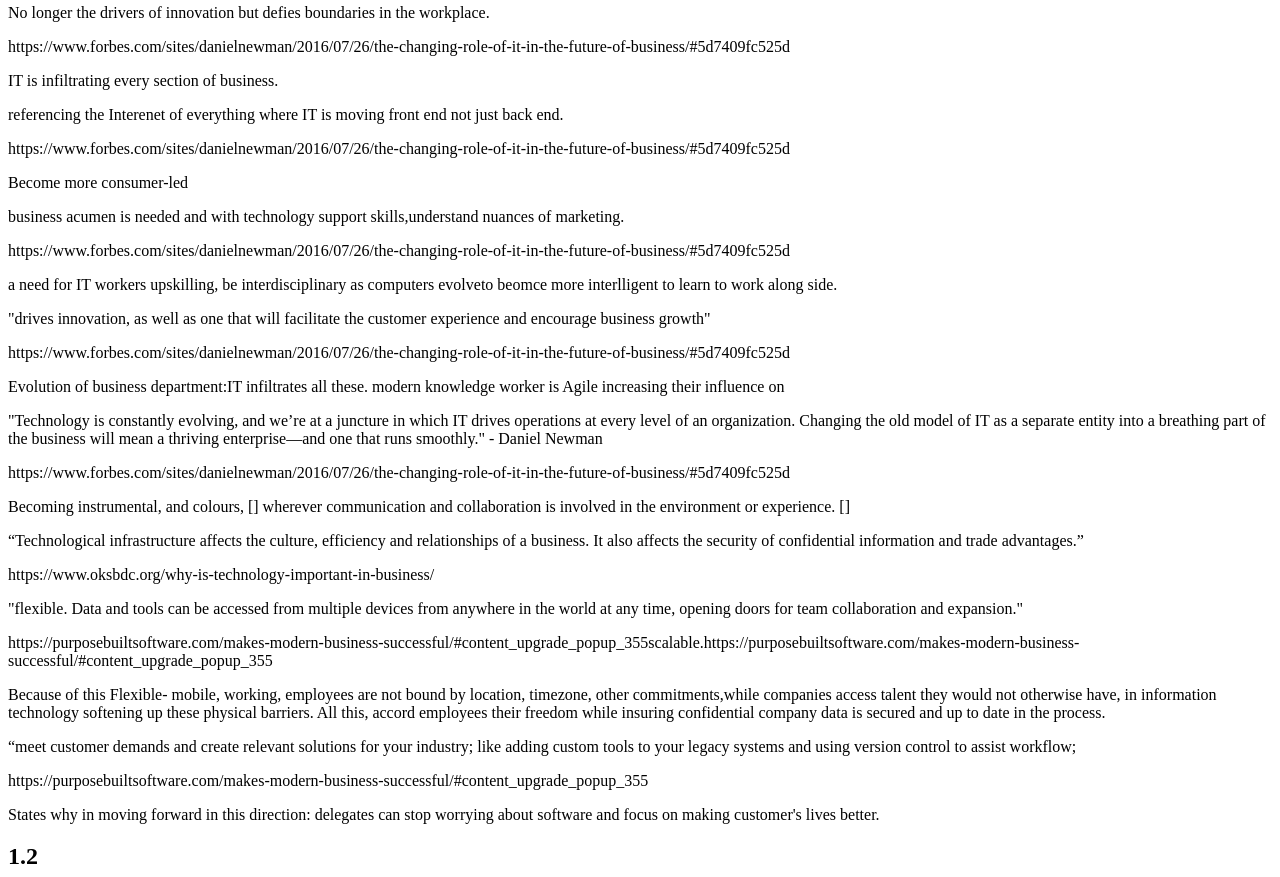
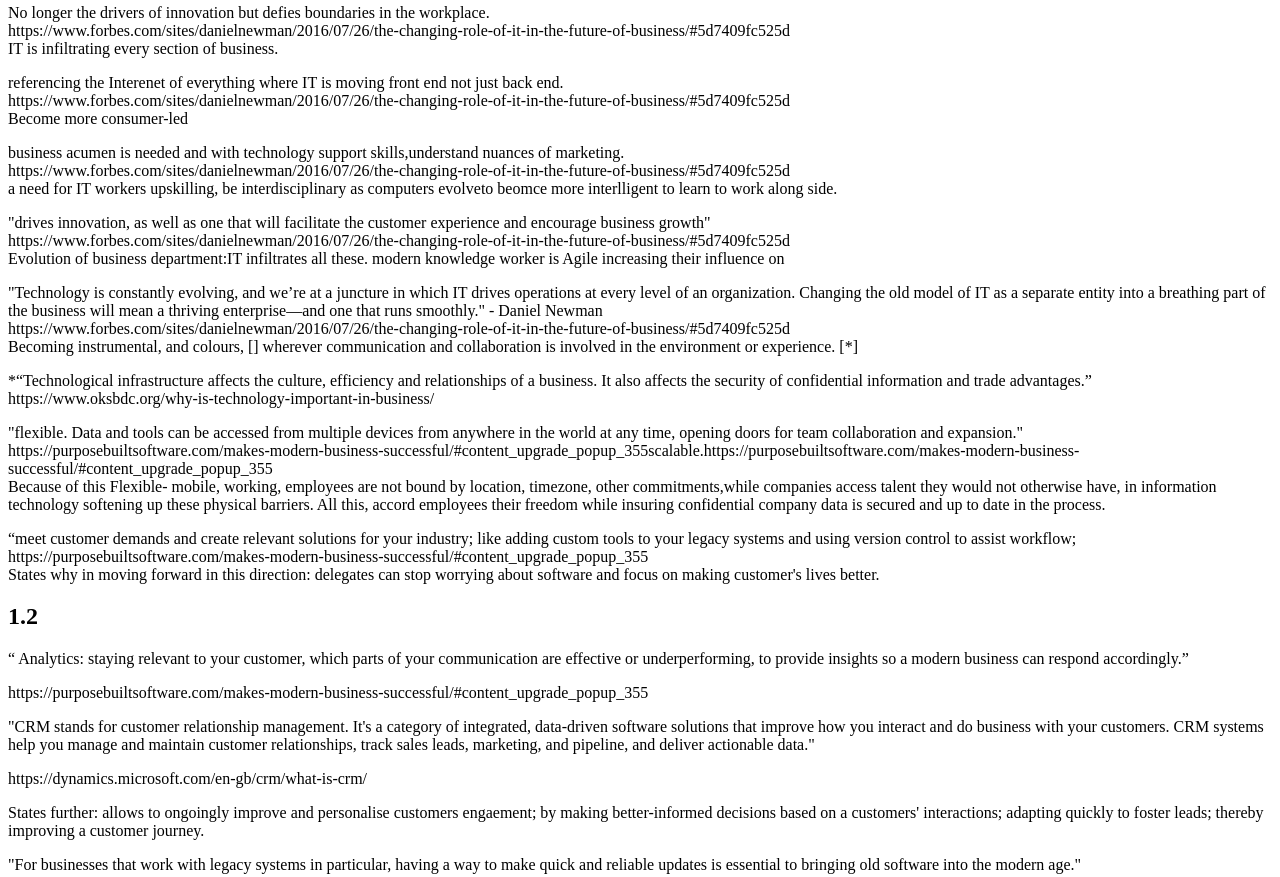
Before and after one commit to jhlsource/junhonblog, a plain HTML site: page index.html in a window 1280 px wide. Shown: the part 596-1473 px from the top of the page. Drawn offline with Linux system fonts and the light colour scheme.

Commit message:
paragraphing

```diff
--- a/index.html
+++ b/index.html
@@ -99,30 +99,37 @@
     </p>
 
 <p>     <h2>       1.1         </h2></p>
-<p>     No longer the drivers of innovation but defies boundaries in the workplace. </p>
-        <p>https://www.forbes.com/sites/danielnewman/2016/07/26/the-changing-role-of-it-in-the-future-of-business/#5d7409fc525d</p>
-        <p>
-        IT is infiltrating every section of business.</p>
-        <p>
+        <p>No longer the drivers of innovation but defies boundaries in the workplace.
+        <br>https://www.forbes.com/sites/danielnewman/2016/07/26/the-changing-role-of-it-in-the-future-of-business/#5d7409fc525d
+        <br>IT is infiltrating every section of business.</p>
 
-        referencing the Interenet of everything where IT is moving front end not just back end. </p><p>https://www.forbes.com/sites/danielnewman/2016/07/26/the-changing-role-of-it-in-the-future-of-business/#5d7409fc525d</p><p>
-        Become more consumer-led</p><p>
+        <p>referencing the Interenet of everything where IT is moving front end not just back end.
+        <br>https://www.forbes.com/sites/danielnewman/2016/07/26/the-changing-role-of-it-in-the-future-of-business/#5d7409fc525d
+        <br>Become more consumer-led</p>
 
-        business acumen is needed and with technology support skills,understand nuances of marketing. </p><p>https://www.forbes.com/sites/danielnewman/2016/07/26/the-changing-role-of-it-in-the-future-of-business/#5d7409fc525d</p><p>
-        a need for IT workers upskilling, be interdisciplinary as computers evolveto beomce more interlligent to learn to work along side. </p><p>
+        <p> business acumen is needed and with technology support skills,understand nuances of marketing.
+        <br>https://www.forbes.com/sites/danielnewman/2016/07/26/the-changing-role-of-it-in-the-future-of-business/#5d7409fc525d
+        <br>a need for IT workers upskilling, be interdisciplinary as computers evolveto beomce more interlligent to learn to work along side. </p>
 
-        "drives innovation, as well as one that will facilitate the customer experience and encourage business growth" </p><p>https://www.forbes.com/sites/danielnewman/2016/07/26/the-changing-role-of-it-in-the-future-of-business/#5d7409fc525d </p><p>Evolution of business department:IT infiltrates all these. modern knowledge worker is Agile increasing their influence on</p><p>
+        <p>"drives innovation, as well as one that will facilitate the customer experience and encourage business growth"
+        <br>https://www.forbes.com/sites/danielnewman/2016/07/26/the-changing-role-of-it-in-the-future-of-business/#5d7409fc525d
+        <br>Evolution of business department:IT infiltrates all these. modern knowledge worker is Agile increasing their influence on</p>
 
-        "Technology is constantly evolving, and we’re at a juncture in which IT drives operations at every level of an organization. Changing the old model of IT as a separate entity into a breathing part of the business will mean a thriving enterprise—and one that runs smoothly." - Daniel Newman </p><p>https://www.forbes.com/sites/danielnewman/2016/07/26/the-changing-role-of-it-in-the-future-of-business/#5d7409fc525d </p><p>Becoming instrumental, and colours, [] wherever communication and collaboration is involved in the environment or experience. []</p><p>
+        <p>"Technology is constantly evolving, and we’re at a juncture in which IT drives operations at every level of an organization. Changing the old model of IT as a separate entity into a breathing part of the business will mean a thriving enterprise—and one that runs smoothly." - Daniel Newman
+        <br>https://www.forbes.com/sites/danielnewman/2016/07/26/the-changing-role-of-it-in-the-future-of-business/#5d7409fc525d
+        <br>Becoming instrumental, and colours, [] wherever communication and collaboration is involved in the environment or experience. [*]</p>
 
-        “Technological infrastructure affects the culture, efficiency and relationships of a business. It also affects the security of confidential information and trade advantages.” </p><p>https://www.oksbdc.org/why-is-technology-important-in-business/</p><p>
+        <p>*“Technological infrastructure affects the culture, efficiency and relationships of a business. It also affects the security of confidential information and trade advantages.”
+        <br>https://www.oksbdc.org/why-is-technology-important-in-business/</p>
 
+        <p>"flexible. Data and tools can be accessed from multiple devices from anywhere in the world at any time, opening doors for team collaboration and expansion."
+        <br>https://purposebuiltsoftware.com/makes-modern-business-successful/#content_upgrade_popup_355scalable.https://purposebuiltsoftware.com/makes-modern-business-successful/#content_upgrade_popup_355
+        <br>Because of this Flexible- mobile, working, employees are not bound by location, timezone, other commitments,while companies access talent they would not otherwise have, in information technology softening up these physical barriers. All this, accord employees their freedom while insuring confidential company data is secured and up to date in the process.</p>
 
-        "flexible. Data and tools can be accessed from multiple devices from anywhere in the world at any time, opening doors for team collaboration and expansion." </p><p>https://purposebuiltsoftware.com/makes-modern-business-successful/#content_upgrade_popup_355scalable.https://purposebuiltsoftware.com/makes-modern-business-successful/#content_upgrade_popup_355 </p><p>    Because of this Flexible- mobile, working, employees are not bound by location, timezone, other commitments,while companies access talent they would not otherwise have, in information technology softening up these physical barriers. All this, accord employees their freedom while insuring confidential company data is secured and up to date in the process.</p><p>
-
-        “meet customer demands and create relevant solutions for your industry; like adding custom tools to your legacy systems and using version control to assist workflow;</p><p>https://purposebuiltsoftware.com/makes-modern-business-successful/#content_upgrade_popup_355</p><p>
-        States why in moving forward in this direction: delegates can stop worrying about software and focus on making customer's lives better.</p><p>
-        </p>
+        <p>“meet customer demands and create relevant solutions for your industry; like
+            adding custom tools to your legacy systems and using version control to assist workflow;
+        <br>https://purposebuiltsoftware.com/makes-modern-business-successful/#content_upgrade_popup_355
+        <br>States why in moving forward in this direction: delegates can stop worrying about software and focus on making customer's lives better.</p>
 
 <p>     <h2>       1.2         </h2></p>
 <p>“    Analytics: staying relevant to your customer, which parts of your communication are effective or underperforming, to provide insights so a modern business can respond accordingly.” </p><p>https://purposebuiltsoftware.com/makes-modern-business-successful/#content_upgrade_popup_355</p><p>
```
